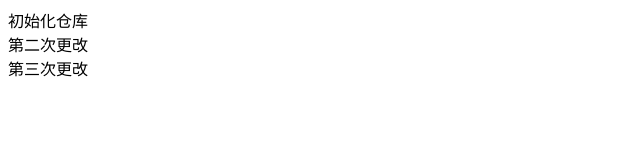
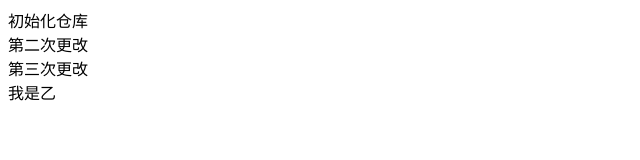
Before and after one commit to ldyzzz/day01, a plain HTML site: page index.html in a window 1280 px wide. Shown: the full height of the page, 0-640 px from the left. Drawn offline with Linux system fonts and the light colour scheme.

Commit message:
乙提交

```diff
--- a/index.html
+++ b/index.html
@@ -9,5 +9,6 @@
     初始化仓库
     <div>第二次更改</div>
     <div>第三次更改</div>
+    <div>我是乙</div>
 </body>
 </html>
```
